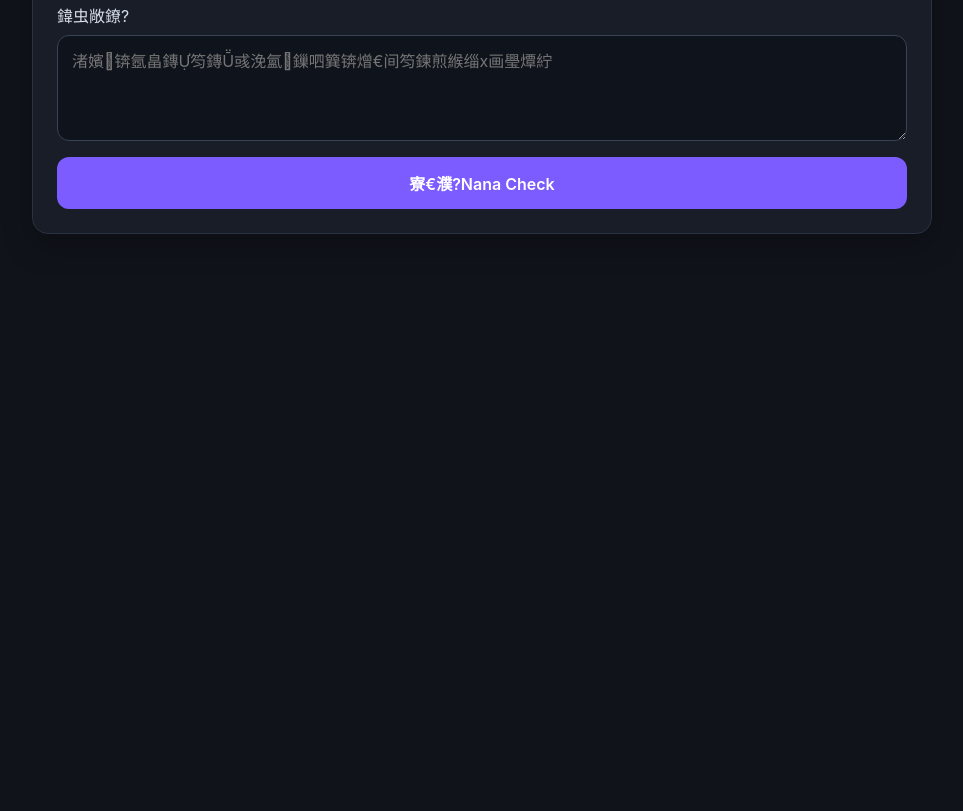
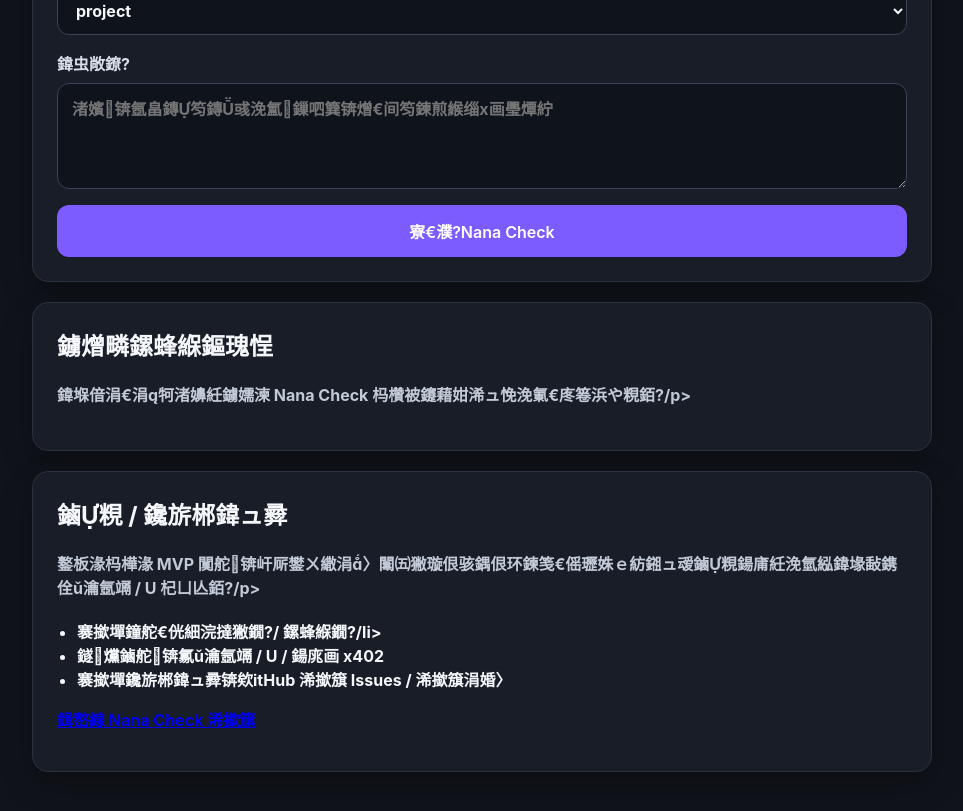
Before and after one commit to q870790290-blip/nana-check, a website: page docs/index.html in a window 1280 px wide. Shown: the part 431-1242 px from the top of the page, without its empty margins (158-1121 px from the left). Before the commit the page ends 800 px from the top, so only its background shows below. Drawn offline with Linux system fonts and the light colour scheme.

Commit message:
Enhance Nana Check static page

```diff
--- a/docs/index.html
+++ b/docs/index.html
@@ -11,6 +11,9 @@
       <section class="card">
         <h1>Nana Check</h1>
         <p class="intro">杈撳叆涓€涓」鐩€佸伐鍏枫€佸崗璁垨骞冲彴锛屽厛鎷垮埌涓€鐗堝揩閫熺湡鍋?椋庨櫓鍒濆垽銆?/p>
+        <div class="pricing-banner">
+          <strong>褰撳墠瀹氫綅锛?/strong>
+          杩欐槸 Nana 鐨勭涓€鐗堟寜娆′粯璐瑰垽鏂兘鍔涢洀褰€傜幇鍦ㄥ厛寮€鏀句綋楠屼笌鏍蜂緥灞曠ず锛屽悗闈㈠啀鎺ユ寮忔敹娆俱€?        </div>
         <form id="check-form">
           <label>
             鐩爣鍚嶇О
@@ -37,9 +40,26 @@
         </form>
       </section>
 
+      <section class="card">
+        <h2>鐪熷疄鏍蜂緥鏂瑰悜</h2>
+        <p class="intro">鍏堢偣涓€涓牱渚嬶紝鐪嬬湅 Nana Check 杩欑被鑳藉姏浠ュ悗浼氭€庝箞浜や粯銆?/p>
+        <div class="examples" id="examples"></div>
+      </section>
+
       <section class="card result-card" id="result-card" hidden>
         <h2>缁撴灉</h2>
         <div id="result"></div>
+      </section>
+
+      <section class="card">
+        <h2>鏀粯 / 鑱旂郴鍏ュ彛</h2>
+        <p class="intro">鐜板湪杩樺湪 MVP 闃舵锛屽厛鐢ㄨ繖涓〉闈㈤獙璇佷骇鍝佷环鍊笺€傜瓑姝ｅ紡鎺ュ叆鏀粯鍚庯紝浼氫紭鍏堟敮鎸佺ǔ瀹氬竵 / U 杞ㄩ亾銆?/p>
+        <ul class="contact-list">
+          <li>褰撳墠鐘舵€侊細浣撻獙鐗?/ 鏍蜂緥鐗?/li>
+          <li>鐩爣鏀舵锛氱ǔ瀹氬竵 / U / 鍚庣画 x402</li>
+          <li>褰撳墠鑱旂郴鍏ュ彛锛欸itHub 浠撳簱 Issues / 浠撳簱涓婚〉</li>
+        </ul>
+        <p><a href="https://github.com/q870790290-blip/nana-check" target="_blank" rel="noreferrer">鍓嶅線 Nana Check 浠撳簱</a></p>
       </section>
     </main>
     <script src="./app.js"></script>
```
